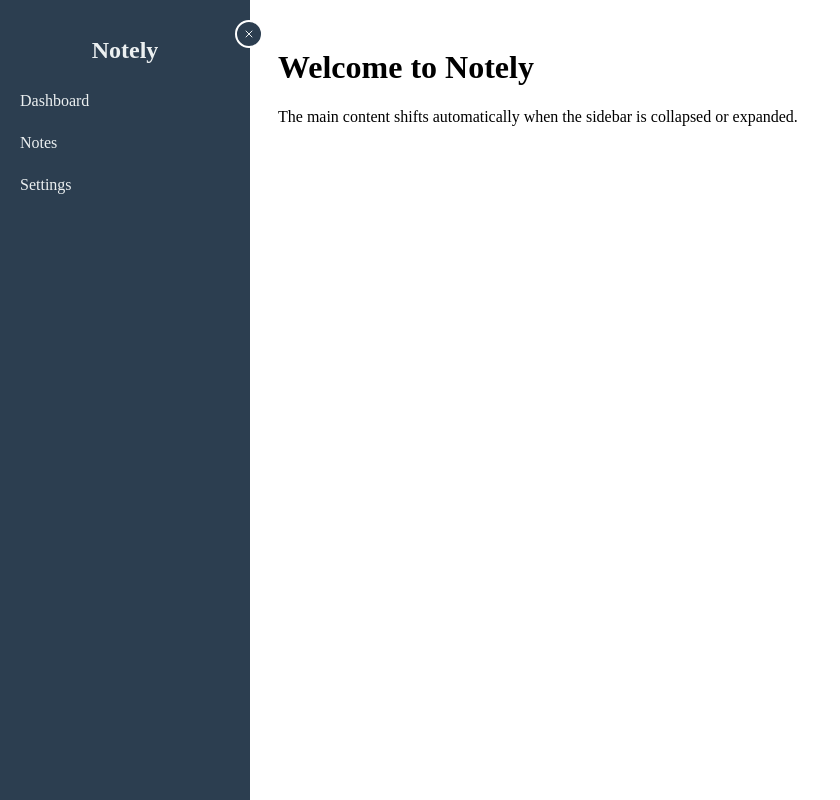
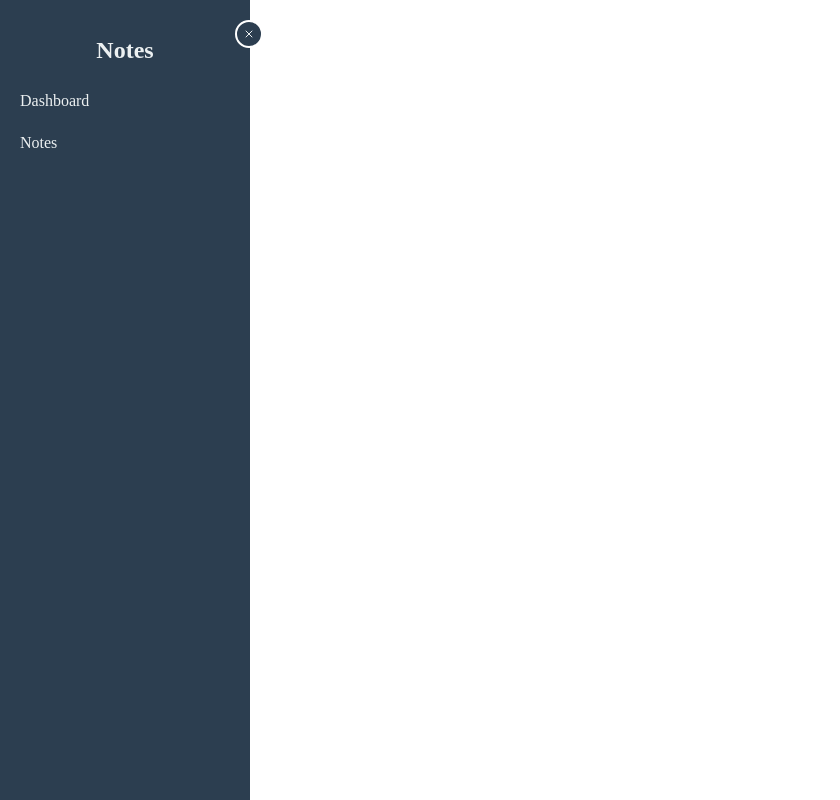
Before and after one commit to yash-singhal-wd/notes-taking-app, a React (Vite) app: page / in a window 1280 px wide. Shown: the whole page, without its empty margins (0-840 px from the left). Built offline with nearby package versions, Linux system fonts and the light colour scheme.

Commit message:
minor changes

```diff
--- a/src/comps/SideNavbar/SideNavbar.jsx
+++ b/src/comps/SideNavbar/SideNavbar.jsx
@@ -11,14 +11,13 @@ const SideNavbar = () => {
     <>
       <aside className={`${styles.sidebar} ${isOpen ? styles.open : styles.closed}`}>
         <div className={styles.sidebarHeader}>
-          {isOpen && <h2>Notely</h2>}
+          {isOpen && <h2>Notes</h2>}
         </div>
 
         <nav className={styles.sidebarNav}>
           <ul>
-            <li><a href="#dashboard">Dashboard</a></li>
-            <li><a href="#notes">Notes</a></li>
-            <li><a href="#settings">Settings</a></li>
+            <li><a href="#dashboard">{isOpen? 'Dashboard' : undefined}</a></li>
+            <li ><a href="#notes">{isOpen? 'Notes' : undefined}</a></li>
           </ul>
         </nav>
       </aside>
@@ -30,11 +29,6 @@ const SideNavbar = () => {
       >
         {isOpen ? <X size={18} /> : <Menu size={18} />}
       </button>
-
-      <main className={`${styles.mainContent} ${isOpen ? styles.sidebarOpen : styles.sidebarClosed}`}>
-        <h1>Welcome to Notely</h1>
-        <p>The main content shifts automatically when the sidebar is collapsed or expanded.</p>
-      </main>
     </>
   );
 };
```
